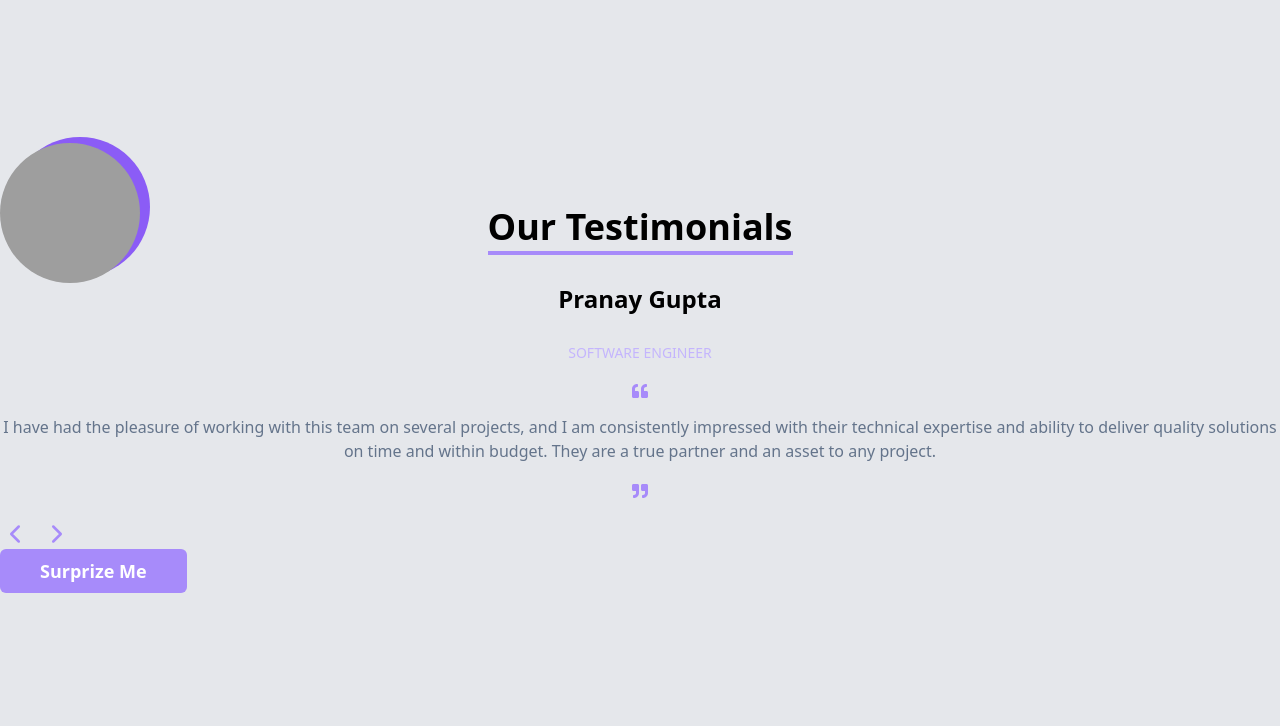
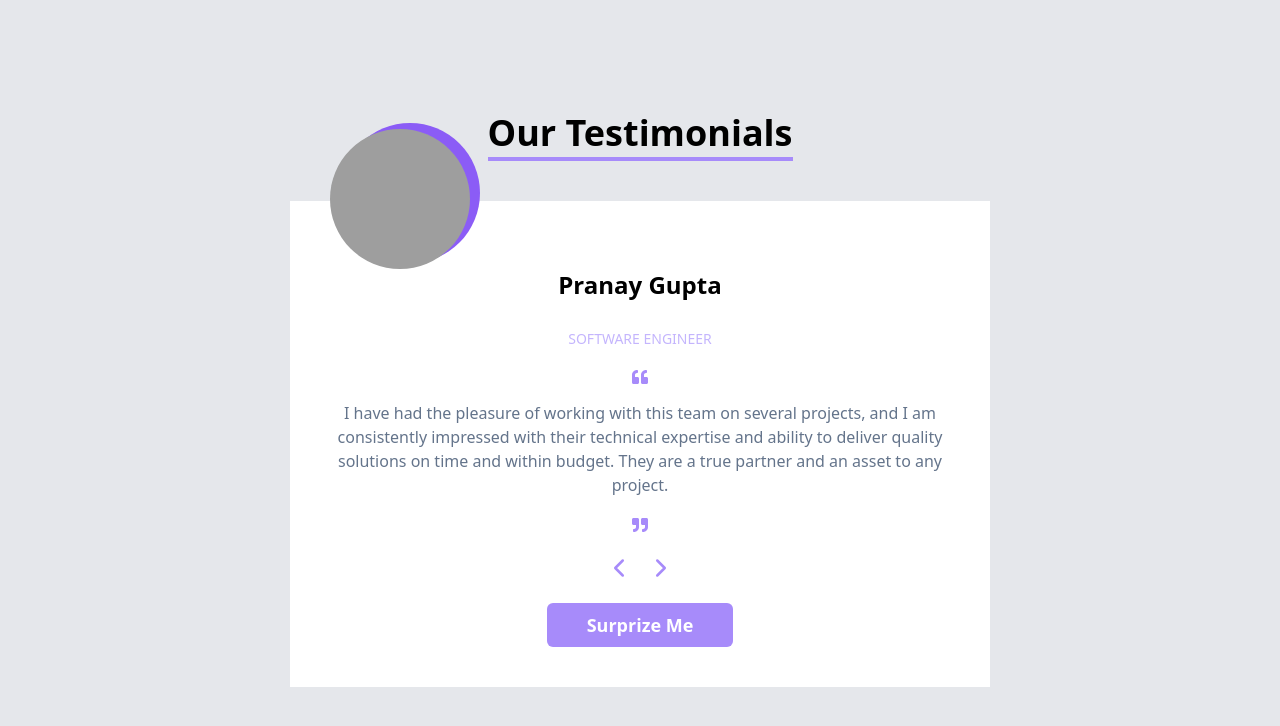
Before and after one commit to Manishar55/Testimonial-sliders, a React (Create React App) app: page / in a window 1280 px wide. Shown: the top 726 px of the page. Built offline with nearby package versions, Linux system fonts and the light colour scheme; grey boxes are pictures that could not be loaded.

Commit message:
Completed styling the card

```diff
--- a/src/components/Testimonials.js
+++ b/src/components/Testimonials.js
@@ -29,10 +29,10 @@ function Testimonials(props) {
     setIndex(randomIndex);
   }
   return (
-    <div className=''>
+    <div className='w-[85vw] md:w-[700px] bg-white flex-col justify-center items-center mt-10 p-10 transition-all duration-700 place-items-center hover:shadow-xl'>
         <Card reviews={reviews[index]}/>
 
-        <div className=' flex text-3xl gap-3 mt-5 text-violet-400 font-bold mx-auto'>
+        <div className=' flex text-3xl gap-3 mt-5 text-violet-400 font-bold mb-5'>
         <button
         onClick={leftShiftHandler}
         className='cursor-pointer hover:text-violet-500'><FiChevronLeft/></button>
```
